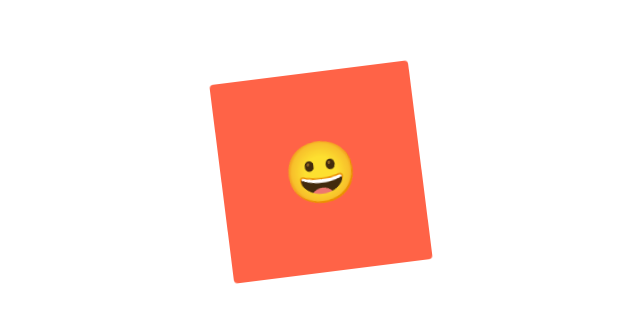
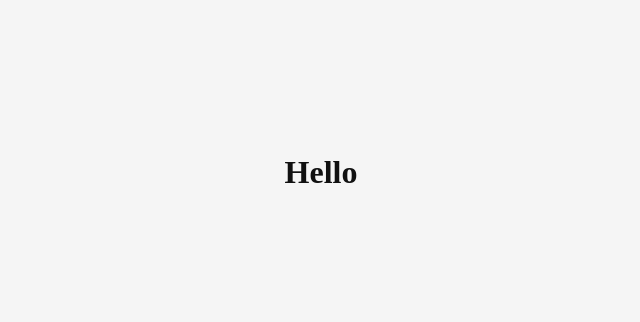
Before and after one commit to myungkeun02/react-master-class, a React (Create React App) app: page / in a window 1280 px wide. Shown: the part 236-558 px from the top of the page, without its empty margins (327-967 px from the left). Built offline with nearby package versions, Linux system fonts and the light colour scheme.

Commit message:
#2.7 Themes

```diff
--- a/src/App.js
+++ b/src/App.js
@@ -1,4 +1,8 @@
-import styled, { keyframes } from "styled-components";
+import styled from "styled-components";
+
+const Title = styled.h1`
+  color: ${(props) => props.theme.textColor};
+`;
 
 const Wrapper = styled.div`
   display: flex;
@@ -6,50 +10,13 @@ const Wrapper = styled.div`
   width: 100vw;
   justify-content: center;
   align-items: center;
-`;
-const rotationAnimation = keyframes`
-  0% {
-    transform: rotate(0deg);
-    border-radius: 0px;
-  }
-  50% {
-
-    border-radius: 100px;
-  }
-  100%{
-    transform:rotate(360deg);
-    border-radius: 0px;
-  }
-`;
-
-const Emoji = styled.span`
-  font-size: 60px;
-`;
-
-const Box = styled.div`
-  height: 200px;
-  width: 200px;
-  background-color: tomato;
-  animation: ${rotationAnimation} 1s linear infinite;
-  display: flex;
-  justify-content: center;
-  align-items: center;
-  ${Emoji} {
-    &:hover {
-      font-size: 100px;
-    }
-    &:active {
-      opacity: 30%;
-    }
-  }
+  background-color: ${(props) => props.theme.backgroundColor};
 `;
 
 function App() {
   return (
     <Wrapper>
-      <Box>
-        <Emoji as="p">😀</Emoji>
-      </Box>
+      <Title>Hello</Title>
     </Wrapper>
   );
 }
--- a/src/index.js
+++ b/src/index.js
@@ -1,11 +1,23 @@
 import React from "react";
 import ReactDOM from "react-dom/client";
+import { ThemeProvider } from "styled-components";
+import App from "./App";
 
-import App from "./App";
+const darkThem = {
+  textColor: "whitesmoke",
+  backgroundColor: "#111",
+};
+
+const lightTheme = {
+  textColor: "#111",
+  backgroundColor: "whitesmoke",
+};
 
 const root = ReactDOM.createRoot(document.getElementById("root"));
 root.render(
   <React.StrictMode>
-    <App />
+    <ThemeProvider theme={lightTheme}>
+      <App />
+    </ThemeProvider>
   </React.StrictMode>
 );
```
